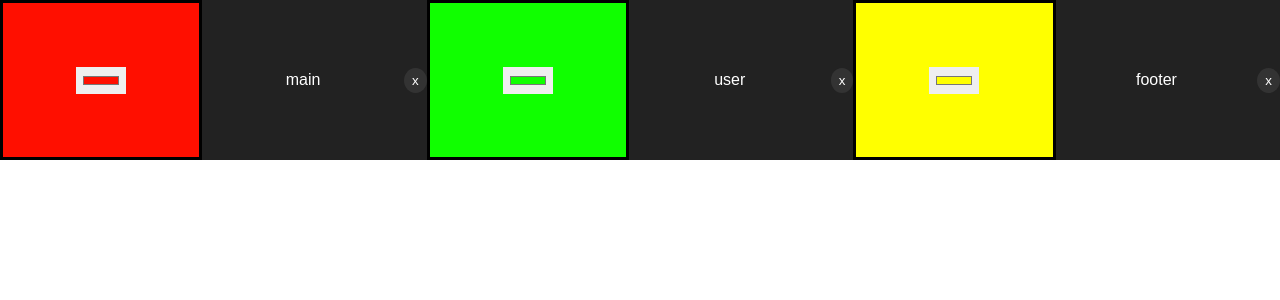
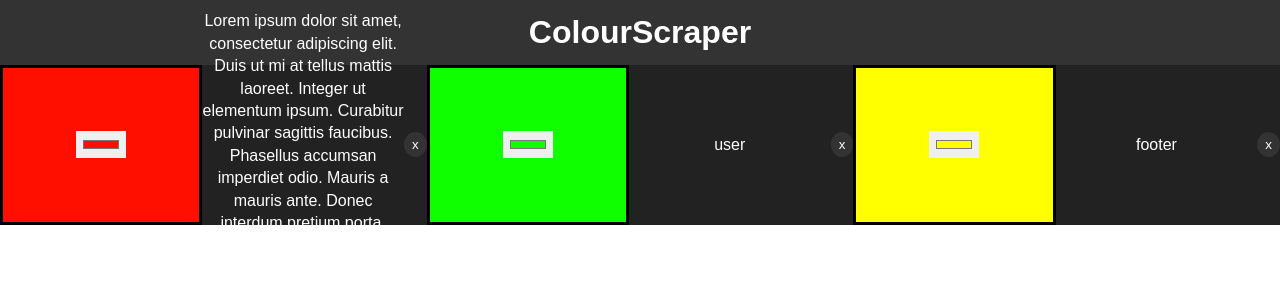
Before and after one commit to Nxmee/HS6, a React (Create React App) app in the folder hacksheffieldreact/: page / in a window 1280 px wide. Shown: the top 300 px of the page. Built offline with nearby package versions, Linux system fonts and the light colour scheme.

Commit message:
Added header

```diff
--- a/hacksheffieldreact/src/App.js
+++ b/hacksheffieldreact/src/App.js
@@ -1,13 +1,17 @@
 //handled by React
 import React from 'react';
 import Colours from './components/Colours';
+import Header from './components/layout/header';
 import './App.css';
 
 function App() {
   return (
     //where things go for the page
-    <div className="App" style={{display: 'flex', alignItems: 'center'}}>
-      <Colours/>
+    <div className="App">
+      <Header/>
+      <div className="Colours" style={{display: 'flex', alignItems: 'center'}}>
+        <Colours/>
+      </div>
     </div>
   );
 }
--- a/hacksheffieldreact/src/components/ColourBox.js
+++ b/hacksheffieldreact/src/components/ColourBox.js
@@ -36,7 +36,6 @@ export class ColourBox extends Component {
         }
     }
     render() {
-        const id = this.props.colour.id
         return (
             <div style={this.getouterstyle()}>
                 <ColourBlock colour={this.props.colour} changeColour={this.props.changeColour}/>
--- a/hacksheffieldreact/src/components/Colours.js
+++ b/hacksheffieldreact/src/components/Colours.js
@@ -8,7 +8,7 @@ class Colours extends Component {
         colours: [
             {
                 id: 0,
-                location: 'main',
+                location: 'Lorem ipsum dolor sit amet, consectetur adipiscing elit. Duis ut mi at tellus mattis laoreet. Integer ut elementum ipsum. Curabitur pulvinar sagittis faucibus. Phasellus accumsan imperdiet odio. Mauris a mauris ante. Donec interdum pretium porta. Proin fermentum eu leo at accumsan.',
                 colour: '#FF0F00'
             },
             {
@@ -54,7 +54,7 @@ class Colours extends Component {
     render() {
         return this.state.colours.map((colourmap) => (
             <ColourBox key={colourmap.id} colour={colourmap} changeColour={this.changeColour}
-            delColour={this.delColour}/>
+            delColour={this.delColour} style={{flex:'0 1 auto'}} />
             ));
     }
 }
--- /dev/null
+++ b/hacksheffieldreact/src/components/layout/header.js
@@ -0,0 +1,15 @@
+import React from 'react'
+
+export default function header() {
+    return (
+        <header style={headerStyle}>
+            <h1>ColourScraper</h1>
+        </header>
+    )
+}
+const headerStyle = {
+    background:'#333',
+    color:'#fff',
+    textAlign: 'center',
+    padding: '10px'
+}
```
